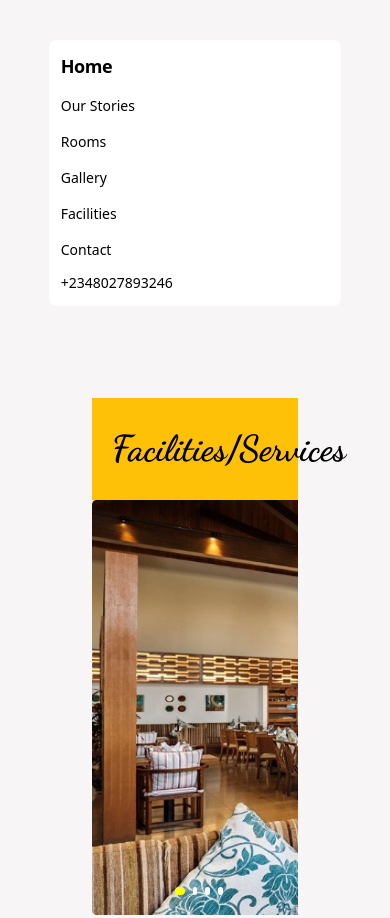
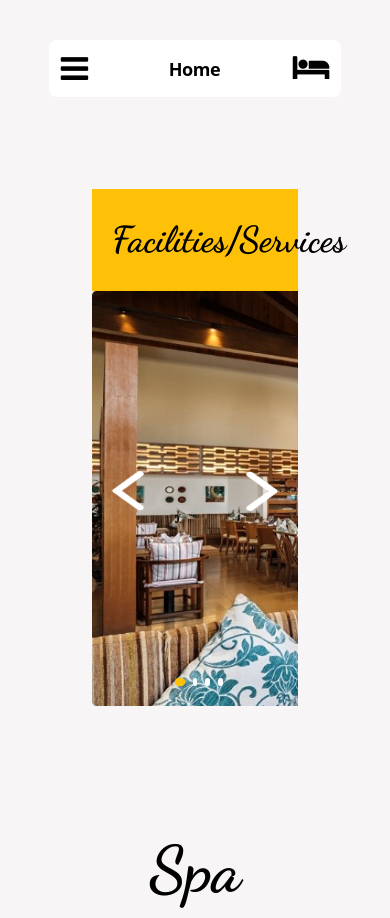
Before and after one commit to bendevcode/olympians-HNG-Intern-design2, a plain HTML site: page Facilities/facilities.html in a window 390 px wide. Shown: the top 918 px of the page. Drawn offline with nearby package versions, Linux system fonts and the light colour scheme.

Commit message:
made navbar responsive

```diff
--- a/Facilities/facilities.html
+++ b/Facilities/facilities.html
@@ -7,20 +7,23 @@
     <link rel="stylesheet" href="https://stackpath.bootstrapcdn.com/font-awesome/4.7.0/css/font-awesome.min.css">
     <link href="https://unpkg.com/tailwindcss@^1.0/dist/tailwind.min.css" rel="stylesheet">
     <link rel="stylesheet" href="style.css">
+    <script src="https://ajax.googleapis.com/ajax/libs/jquery/3.5.1/jquery.min.js"></script>
     <title>Facilities</title>
 </head>
 <body>
     <nav class="flex items-center justify-between flex-wrap bg-green p-3 w-9/12 bg-white rounded-lg mx-auto mt-10">
-        <div class="flex items-center flex-shrink-0 mr-6">
+        <div class="flex items-center flex-shrink-0 mr-6 justify-between w-full lg:w-auto">
+          <i class="fa fa-bars fa-2x mr-2 lg:hidden bar"></i>
           <a href="#" class="font-semibold text-lg tracking-tight hover:text-gray-400">Home</a>
+           <a href="#"><i class="fa fa-hotel fa-2x hover:text-gray-400 lg:hidden"></i></a>
         </div>
 
-        <div class="w-full block flex-grow lg:flex lg:items-center lg:w-auto">
-          <div class="text-sm lg:flex-grow">
-            <a href="#responsive-header" class="block mt-4 lg:inline-block lg:mt-0  hover:text-gray-400 mr-4">
+        <div class="w-full hidden flex-grow lg:flex lg:items-center lg:w-auto collapse">
+          <div class="text-sm lg:flex-grow ">
+            <a href="#responsive-header" class="block mt-4 lg:inline-block lg:mt-0  hover:text-gray-600 mr-4">
               Our Stories
             </a>
-            <a href="#responsive-header" class="block mt-4 lg:inline-block lg:mt-0  hover:text-gray-400 mr-4">
+            <a href="#responsive-header" class="block mt-4 lg:inline-block lg:mt-0  hover:text-gray-400 mr-4 ">
               Rooms
             </a>
             <a href="#responsive-header" class="block mt-4 lg:inline-block lg:mt-0  hover:text-gray-400 mr-4">
@@ -57,8 +60,13 @@
                       </div>
 
             </div>
-           <div class="banner1 flex p-5 mb-32">
-            <div class="flex w-4/12 mx-auto justify-center items-end" id="carousel-indicator">
+           <div class="banner1 flex p-5 mb-32 flex flex-col">
+            <div class="flex justify-between w-full content-center my-40">
+              <img src="../Assets/arrow-left.png" alt="arrow-left" class="h-10 w-8 left-arrow">
+              <img src="../Assets/arrow-right.png" alt="arrow-right" class="h-10 w-8 right-arrow">
+            </div>
+
+            <div class="flex w-4/12 mx-auto justify-center items-end mt-auto">
                 <div class="w-6 h-2 bg-yello rounded-lg  ml-2"></div>
                 <div class="w-3 h-2 bg-white rounded-lg ml-2"></div>
                 <div class="w-3 h-2 bg-white rounded-lg ml-2"></div>
@@ -67,7 +75,7 @@
            </div>
         </div>
         <div class="services flex text-center flex-col md:flex-row">
-          <div class="md:w-4/12 w-full flex flex-col ">
+          <div class="md:w-4/12 w-full flex flex-col">
               <img src="Spa.png" alt="spa" class="mx-auto order-3 mb-16 md:order-1 md:mb-0">
               <h1 class="order-1 md:order-2 md:my-5">Spa</h1>
               <p class="order-2 my-5 md:order-3 md:my-0">Indulge in our soothing spa
@@ -131,5 +139,6 @@
          <p class="text-center font-bold">© 2020 all simple rights reserved</p>
     </footer>
 
+    <script src="facilities.js"></script>
 </body>
 </html>
--- /dev/null
+++ b/Facilities/facilities.js
@@ -0,0 +1,14 @@
+var navlinks=$(".collapse")
+$(".bar").click(function (e) {
+    $(this).toggleClass("text-gray-600");
+    navlinks.toggleClass("hidden");
+});
+
+var leftArrow=$(".left-arrow");
+var rightArrow=$(".right-arrow");
+var banner=$(".banner1");
+var currentBg=banner.css("background-image");
+
+leftArrow.click(function(e){
+    ba
+});
--- a/Facilities/style.css
+++ b/Facilities/style.css
@@ -12,10 +12,12 @@ body{
     background: #FFC107;
 }
 .banner1{
-    background: url(banner1.png);
+    background-image: url(banner1.png);
     background-size: cover;
     width: 100%;
     height: 415px;
+    transition: all;
+    transition-duration: 1s;
 }
 .services h1{
  font-family: Dancing Script;
@@ -28,7 +30,7 @@ line-height: 72px;
     padding: 92px;
 }
 .bg-yello{
-    background: yellow;
+    background: #FFC107;
 }
 
 footer{
```
